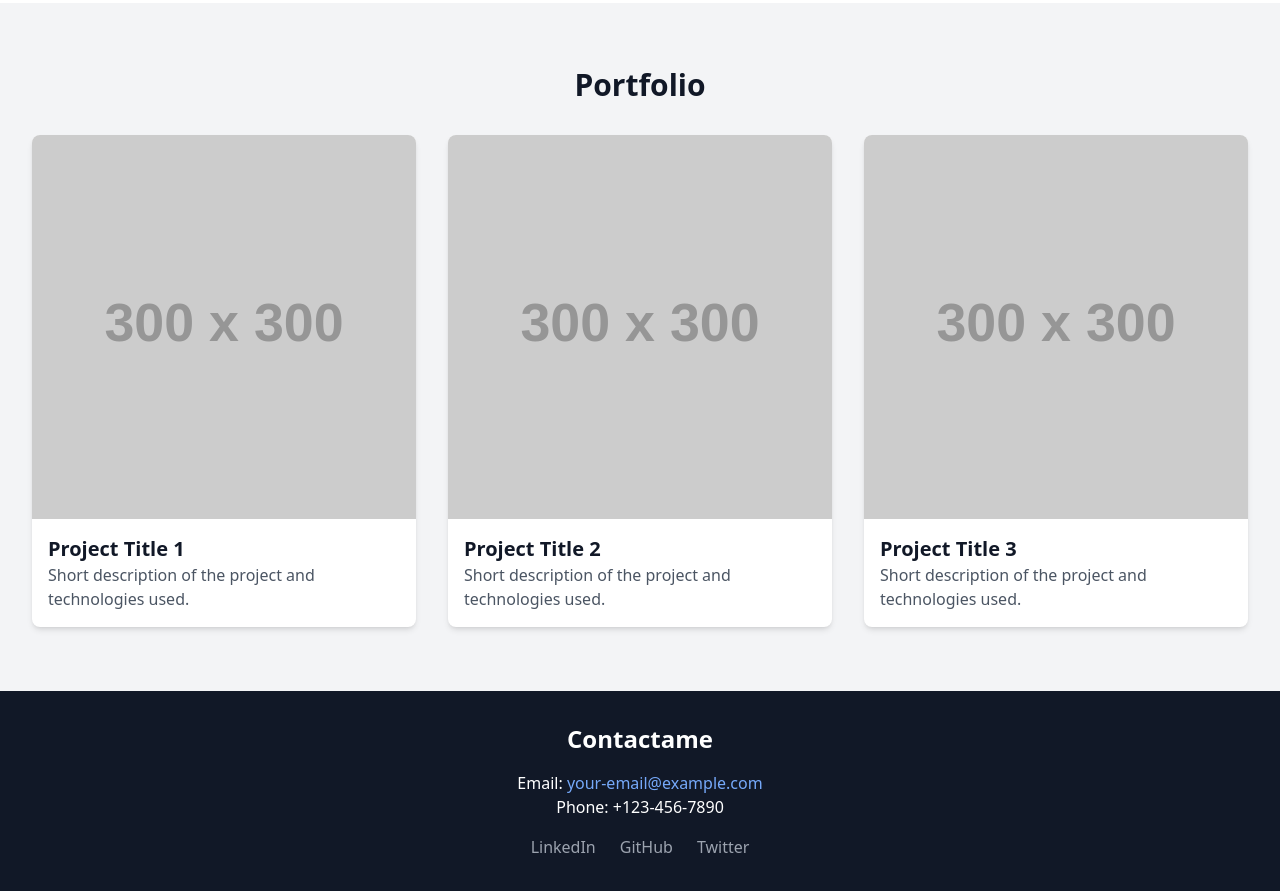
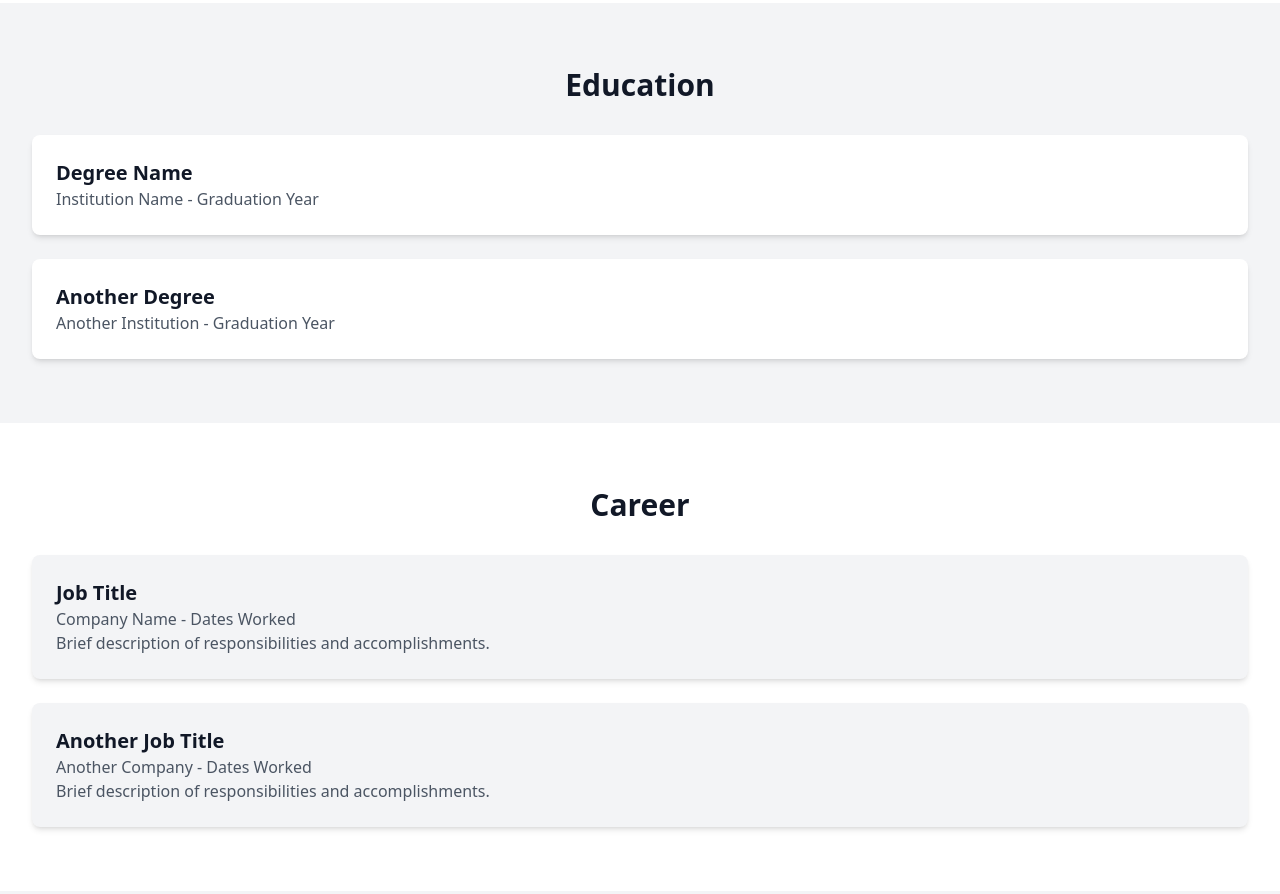
Before and after one commit to MaxCazares/MaxCazares.github.io, a website: page docs/index.html in a window 1280 px wide. Shown: the part 821-1715 px from the top of the page. Drawn offline with nearby package versions, Linux system fonts and the light colour scheme; placeholder pictures from the web are drawn by us.

Commit message:
Agregamos las secciones de educacion y carrera

```diff
--- a/docs/index.html
+++ b/docs/index.html
@@ -4,7 +4,7 @@
 <head>
     <meta charset="UTF-8">
     <meta name="viewport" content="width=device-width, initial-scale=1.0">
-    <link href="../css/output.css" rel="stylesheet">
+    <link href="./css/output.css" rel="stylesheet">
 
     <script>
         if (localStorage.getItem('color-theme') === 'dark' || (!('color-theme' in localStorage) && window.matchMedia('(prefers-color-scheme: dark)').matches)) {
@@ -13,7 +13,7 @@
             document.documentElement.classList.remove('dark')
         }
     </script>
-    <script src="../js/darkMode.js"></script>
+    <script src="./js/darkMode.js"></script>
 </head>
 
 <body>
@@ -89,6 +89,44 @@
         </div>
     </section>
 
+    <!-- Education Section -->
+    <section id="education" class="bg-gray-100 dark:bg-gray-800 py-16">
+        <div class="max-w-7xl mx-auto px-4 sm:px-6 lg:px-8">
+            <h2 class="text-3xl font-bold text-gray-900 dark:text-gray-100 mb-8 text-center">Education</h2>
+            <ul class="space-y-6">
+                <li class="bg-white dark:bg-gray-700 p-6 rounded-lg shadow-md">
+                    <h3 class="text-xl font-semibold text-gray-900 dark:text-gray-100">Degree Name</h3>
+                    <p class="text-gray-600 dark:text-gray-300">Institution Name - Graduation Year</p>
+                </li>
+                <li class="bg-white dark:bg-gray-700 p-6 rounded-lg shadow-md">
+                    <h3 class="text-xl font-semibold text-gray-900 dark:text-gray-100">Another Degree</h3>
+                    <p class="text-gray-600 dark:text-gray-300">Another Institution - Graduation Year</p>
+                </li>
+            </ul>
+        </div>
+    </section>
+
+    <!-- Career Section -->
+    <section id="career" class="bg-white dark:bg-gray-800 py-16">
+        <div class="max-w-7xl mx-auto px-4 sm:px-6 lg:px-8">
+            <h2 class="text-3xl font-bold text-gray-900 dark:text-gray-100 mb-8 text-center">Career</h2>
+            <ul class="space-y-6">
+                <li class="bg-gray-100 dark:bg-gray-700 p-6 rounded-lg shadow-md">
+                    <h3 class="text-xl font-semibold text-gray-900 dark:text-gray-100">Job Title</h3>
+                    <p class="text-gray-600 dark:text-gray-300">Company Name - Dates Worked</p>
+                    <p class="text-gray-600 dark:text-gray-300">Brief description of responsibilities and
+                        accomplishments.</p>
+                </li>
+                <li class="bg-gray-100 dark:bg-gray-700 p-6 rounded-lg shadow-md">
+                    <h3 class="text-xl font-semibold text-gray-900 dark:text-gray-100">Another Job Title</h3>
+                    <p class="text-gray-600 dark:text-gray-300">Another Company - Dates Worked</p>
+                    <p class="text-gray-600 dark:text-gray-300">Brief description of responsibilities and
+                        accomplishments.</p>
+                </li>
+            </ul>
+        </div>
+    </section>
+
     <!-- Portfolio Section -->
     <section id="portfolio" class="bg-gray-100 dark:bg-gray-800 py-16">
         <div class="max-w-7xl mx-auto px-4 sm:px-6 lg:px-8">
--- a/package.json
+++ b/package.json
@@ -4,5 +4,9 @@
 	},
 	"dependencies": {
 		"flowbite": "^2.5.2"
+	},
+	"scripts": {
+		"tailwind": "npx tailwindcss -i ./docs/css/input.css -o ./docs/css/output.css --watch",
+		"tailwindMini": "npx tailwindcss -o ./docs/css/final.css --minify"
 	}
 }
```
Also changed, not shown: docs/css/output.css, 1 other file. Lines whose indentation alone changed are shown as unchanged.
